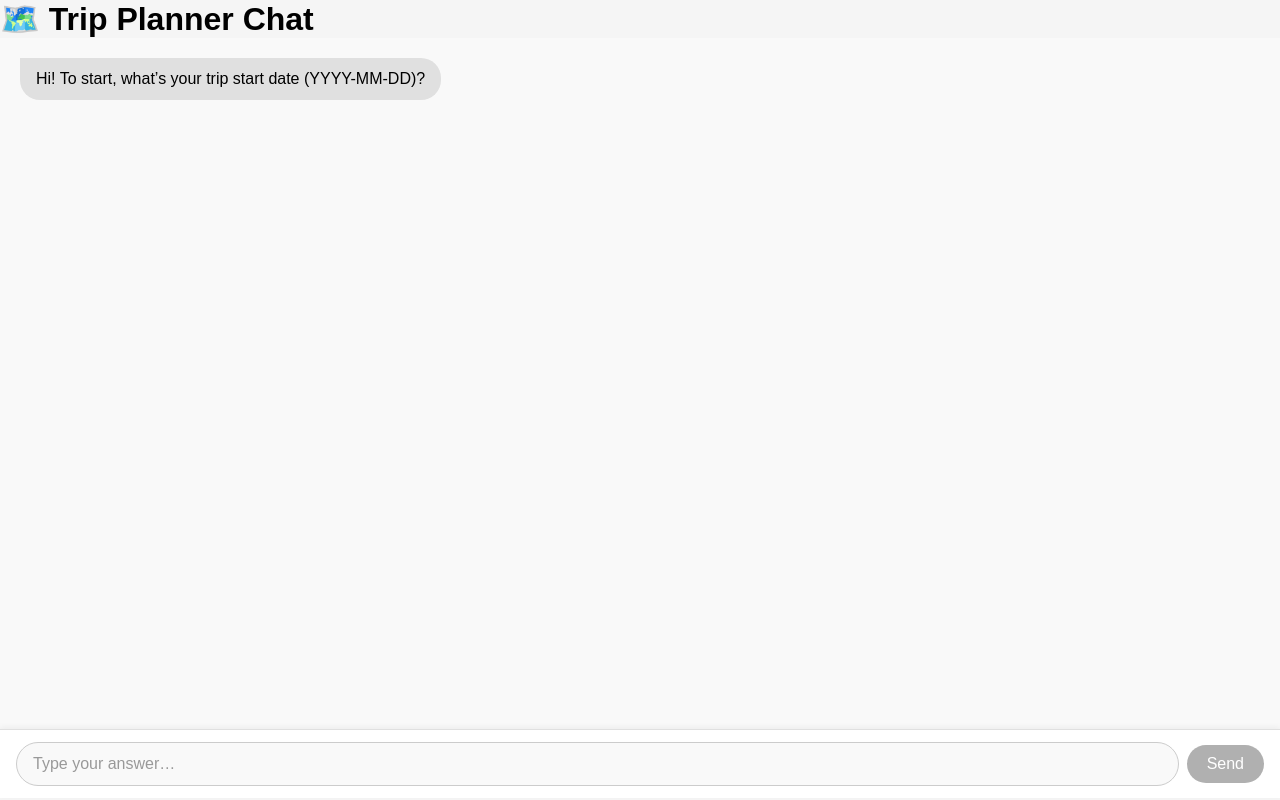
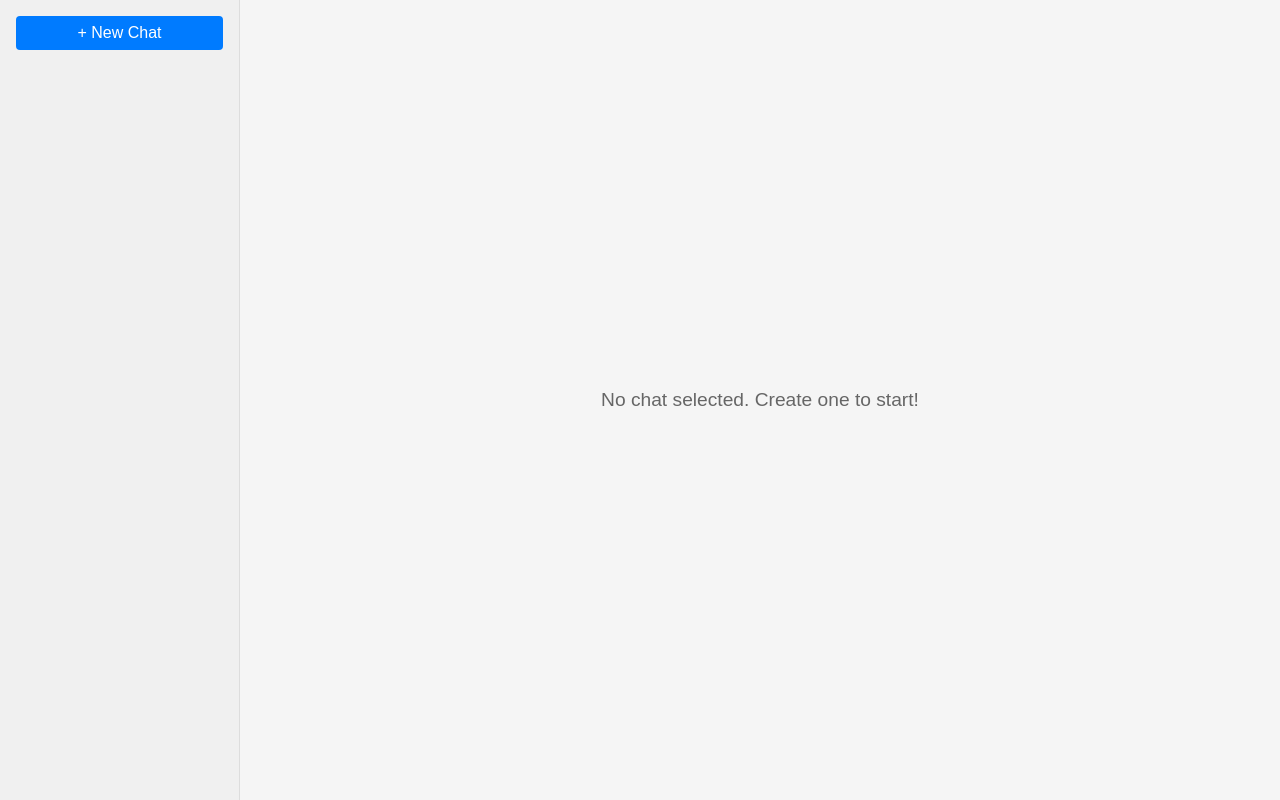
Before and after one commit to cyzhang39/trip-planner-chat, a React (Create React App) app: page / in a window 1280 px wide. Built offline with nearby package versions, Linux system fonts and the light colour scheme.

Commit message:
Allow creating and deleting sections

```diff
--- a/src/App.js
+++ b/src/App.js
@@ -1,11 +1,87 @@
-import React from 'react';
+import React, {useState} from 'react';
 import Chat from './components/chat.js';
+import {v4 as uuidv4} from 'uuid'
+import './styles/main.css'
+
 
 export default function App() {
+  const [sessions, setSessions] = useState([])
+  const [id, setId] = useState(null)
+  // const [nextNum, setNum] = useState(1)
+
+  const getNext = () => {
+    const used = sessions
+      .map(s => {
+        const m = s.name.match(/^Chat (\d+)$/);
+        return m ? parseInt(m[1], 10) : NaN;
+      })
+      .filter(n => !isNaN(n));
+    let n = 1;
+    while (used.includes(n)) n++;
+    return n;
+  };
+
+
+  const createSession = () => {
+    const sid = uuidv4();
+    const num = getNext();
+    const newSession = {
+      sid,
+      name: `Chat ${num}`,
+      messages: [{ from: 'bot', text: 'Hi! I am your trip planner assistant. Before generating your itinerary, please answer a few questions first. \n First, when do you plan to start this trip (YYYY-MM-DD)?' }],
+      step: 'start-date',
+      answers: {}
+    }
+    // setNum(num => num + 1);
+    setSessions(s => [...s, newSession])
+    setId(sid)
+
+  };
+  const deleteSession = (sid) => {
+    setSessions(s => s.filter(ss => ss.sid !== sid));
+    if(sid === id){
+      const remain = sessions.filter(ss => ss.sid !== sid);
+      setId(remain.length ? remain[0].sid : null);
+    }
+  };
+  const updateSession = (sid, updates) => {
+    setSessions(s => s.map(ss => ss.sid === sid ? {...ss, ...updates} : ss));
+  };
+  const activeSession = sessions.find(ss => ss.sid === id);
+
   return (
     <div className="app-container">
-      <h1>🗺️ Trip Planner Chat</h1>
-      <Chat />
+      <aside className="sidebar">
+        <button className="new-chat-btn" onClick={createSession}>
+          + New Chat
+        </button>
+        <ul className="session-list">
+          {sessions.map(sess => (
+            <li
+              key={sess.sid}
+              className={sess.sid === id ? 'active' : ''}
+              onClick={() => setId(sess.sid)}
+            >
+              {sess.name}
+              <button
+                className="delete-btn"
+                onClick={() => deleteSession(sess.sid)}
+              >×</button>
+            </li>
+          ))}
+        </ul>
+      </aside>
+      <main className="chat-panel">
+        {activeSession
+          ? <Chat
+              messages={activeSession.messages}
+              step={activeSession.step}
+              answers={activeSession.answers}
+              onSessionChange={updates => updateSession(id, updates)}
+            />
+          : <div className="no-chat">No chat selected. Create one to start!</div>
+        }
+      </main>
     </div>
-  );
+  )
 }
--- a/src/components/chat.js
+++ b/src/components/chat.js
@@ -1,12 +1,8 @@
+// src/components/Chat.jsx
 import React, { useState, useRef, useEffect } from 'react';
 import '../styles/main.css';
 
-export default function Chat() {
-  const [messages, setMessages] = useState([
-    { from: 'bot', text: 'Hi! To start, what’s your trip start date (YYYY-MM-DD)?' }
-  ]);
-  const [step, setStep] = useState('start-date');
-  const [answers, setAnswers] = useState({});
+export default function Chat({messages, step, answers, onSessionChange}) {
   const [input, setInput] = useState('');
   const bottomRef = useRef(null);
 
@@ -14,99 +10,87 @@ export default function Chat() {
     bottomRef.current?.scrollIntoView({ behavior: 'smooth' });
   }, [messages]);
 
+  const update = (fields) => {
+    onSessionChange(fields);
+  };
+  const setMessages = (msgs) => update({ messages: msgs });
+  const setStep = (s) => update({ step: s });
+  const setAnswers = (ans) => update({ answers: ans });
+
   const sendMessage = (content) => {
-    const newMessage = { from: 'user', text: content };
-    const updatedMessages = [...messages, newMessage];
-    setMessages(updatedMessages);
+    const userMsg = { from: 'user', text: content };
+    const updated = [...messages, userMsg];
+    setMessages(updated);
     setInput('');
 
     if (step === 'listening') {
-      handleFollowUp(content, updatedMessages);
+      handleFollowUp(content, updated);
     } else {
-      handleNextStep(content);
+      handleNextStep(content, updated);
     }
   };
 
   const handleFollowUp = (question, history) => {
-    // setMessages(msgs => [...msgs, { from: 'user', text: question }]);
     setStep('loading');
-
     fetch("http://localhost:8000/api/chat", {
       method: "POST",
       headers: { "Content-Type": "application/json" },
-      body: JSON.stringify({question, chat_history: history}),
+      body: JSON.stringify({ question, chat_history: history }),
     })
       .then(res => res.json())
       .then(data => {
-        setMessages(msgs => [
-          ...msgs,
-          { from: 'bot', text: data.answer }
-        ]);
+        setMessages([...history, { from: 'bot', text: data.answer }]);
         setStep('listening');
       })
-      .catch(err => {
-        console.error(err);
-        setMessages(msgs => [
-          ...msgs,
-          { from: 'bot', text: '😞 Something went wrong.' }
-        ]);
+      .catch(() => {
+        setMessages([...history, { from: 'bot', text: '😞 Something went wrong.' }]);
         setStep('listening');
       });
-  }
+  };
 
+  const handleNextStep = (answer, history) => {
+    let nextBotText = '';
+    let nextStep    = '';
 
-  const handleNextStep = (answer) => {
-    let nextBotText = '';
-    let nextStep = '';
     switch (step) {
       case 'start-date':
-        setAnswers(a => ({ ...a, start_date: answer }));
-        nextBotText = 'Great—what’s your end date?';
-        nextStep = 'end-date';
+        setAnswers({ ...answers, start_date: answer });
+        nextBotText = 'Great — and what\'s your end date?';
+        nextStep    = 'end-date';
         break;
-
       case 'end-date':
-        setAnswers(a => ({ ...a, end_date: answer }));
-        nextBotText = 'How many people are traveling?';
-        nextStep = 'party-size';
+        setAnswers({ ...answers, end_date: answer });
+        nextBotText = 'How many people are there in total traveling?';
+        nextStep    = 'party-size';
         break;
-
       case 'party-size':
-        setAnswers(a => ({ ...a, party_size: answer }));
-        nextBotText = 'What’s your budget per day? (<100, 100-200, 200-300, >300)';
-        nextStep = 'budget';
+        setAnswers({ ...answers, party_size: answer });
+        nextBotText = 'What\'s your estimated average budget per day per traveler? (<100, 100-200, 200-300, >300)';
+        nextStep    = 'budget';
         break;
-
       case 'budget':
-        setAnswers(a => ({ ...a, budget: answer }));
+        setAnswers({ ...answers, budget: answer });
         nextBotText = 'Which region/country are you visiting?';
-        nextStep = 'region';
+        nextStep    = 'region';
         break;
-
       case 'region':
-        setAnswers(a => ({ ...a, region: answer }));
-        nextBotText = 'Any top activity categories? (e.g. beach, food. Comma-separated.)';
-        nextStep = 'activities';
+        setAnswers({ ...answers, region: answer });
+        nextBotText = 'Any top activity categories? (e.g. beach, food. Comma-separated!)';
+        nextStep    = 'activities';
         break;
-
       case 'activities':
-        setAnswers(a => ({ ...a, activities: answer.split(',').map(s => s.trim()) }));
-        nextBotText = 'Anything else we should know?';
-        nextStep = 'extras';
+        setAnswers({ ...answers, activities: answer.split(',').map(s => s.trim()) });
+        nextBotText = 'Anything else I should know?';
+        nextStep    = 'extras';
         break;
-
       case 'extras':
-        setAnswers(a => ({ ...a, extras: answer }));
+        setAnswers({ ...answers, extras: answer });
         nextBotText = 'All set! Shall I generate your itinerary now? (yes/no)';
-        nextStep = 'confirm';
+        nextStep    = 'confirm';
         break;
-
       case 'confirm':
         if (/^y(es)?$/i.test(answer)) {
-          setMessages(msgs => [
-            ...msgs,
-            { from: 'bot', text: 'Generating your itinerary… 🎉' }
-          ]);
+          setMessages([...history, { from: 'bot', text: 'Generating your itinerary… 🎉' }]);
           setStep('loading');
 
           fetch("http://localhost:8000/api/plan", {
@@ -116,33 +100,21 @@ export default function Chat() {
           })
             .then(res => res.json())
             .then(data => {
-              const itinerary = data.itinerary || data;
-              // const lines = itinerary.split('\n').filter(line => line.trim());
-              const days = itinerary.split(/\n?Day\s+/).filter(s => s.trim()).map(s => 'Day ' + s.trim())
-              const m = days.join('\n\n')
-
-              setMessages(msgs => [
-                ...msgs,
-                { from: 'bot', text: "Here’s your itinerary" },
-                { from: 'bot', text: m },
-                // ...lines.map((line, i) => ({ from: 'bot', text: line }))
+              const itinerary = data.itinerary || '';
+              setMessages([
+                ...history,
+                { from: 'bot', text: "Here\'s your itinerary:" },
+                { from: 'bot', text: itinerary }
               ]);
               setStep('listening');
             })
-            .catch(err => {
-              console.error(err);
-              setMessages(msgs => [
-                ...msgs,
-                { from: 'bot', text: '😞 Oops, something went wrong.' }
-              ]);
+            .catch(() => {
+              setMessages([...history, { from: 'bot', text: '😞 Oops, something went wrong.' }]);
               setStep('listening');
             });
           return;
         } else {
-          setMessages(msgs => [
-            ...msgs,
-            { from: 'bot', text: 'Okay, let me know what to change.' }
-          ]);
+          setMessages([...history, { from: 'bot', text: 'Okay, let me know what to change.' }]);
           setStep('listening');
         }
         break;
@@ -151,15 +123,16 @@ export default function Chat() {
         return;
     }
 
-    setMessages(msgs => [...msgs, { from: 'bot', text: nextBotText }]);
-    setStep(nextStep);
+    if (nextBotText) {
+      setMessages([...history, { from: 'bot', text: nextBotText }]);
+      setStep(nextStep);
+    }
   };
 
   return (
     <div className="chat-container">
-      {}
       <div className="chat-window">
-        {messages.map((m, i) => (
+        {messages.map((m,i) => (
           <div key={i} className={`message ${m.from}`}>
             <div className="bubble">{m.text}</div>
           </div>
@@ -171,19 +144,16 @@ export default function Chat() {
         <input
           type="text"
           value={input}
+          disabled={step === 'loading'}
           onChange={e => setInput(e.target.value)}
-          onKeyDown={e => {
-            if (e.key === 'Enter' && input.trim()) {
-              sendMessage(input.trim());
-            }
-          }}
+          onKeyDown={e => e.key === 'Enter' && input.trim() && sendMessage(input.trim())}
           placeholder="Type your answer…"
         />
         <button
           onClick={() => input.trim() && sendMessage(input.trim())}
-          disabled={!input.trim()}
+          disabled={!input.trim() || step === 'loading'}
         >
-          Send
+          {step === 'loading' ? '…' : 'Send'}
         </button>
       </div>
     </div>
--- a/src/styles/main.css
+++ b/src/styles/main.css
@@ -1,29 +1,116 @@
-
+/* Reset & Base */
 * {
   box-sizing: border-box;
   margin: 0;
   padding: 0;
 }
+
 html, body, #root {
   height: 100%;
   font-family: Arial, sans-serif;
   background: #f5f5f5;
 }
 
+/* Top‐level app layout */
+.app-container {
+  display: flex;
+  height: 100vh;      /* Fill the viewport */
+}
+
+/* Sidebar for chat sessions */
+.sidebar {
+  width: 240px;
+  background: #f0f0f0;
+  border-right: 1px solid #ddd;
+  padding: 16px;
+  overflow-y: auto;
+}
+
+.new-chat-btn {
+  display: block;
+  width: 100%;
+  padding: 8px;
+  margin-bottom: 16px;
+  background: #007bff;
+  color: #fff;
+  border: none;
+  border-radius: 4px;
+  cursor: pointer;
+  font-size: 1rem;
+  text-align: center;
+  transition: background 0.2s ease;
+}
+.new-chat-btn:hover {
+  background: #0056b3;
+}
+
+.session-list {
+  list-style: none;
+  padding: 0;
+  margin: 0;
+}
+.session-list li {
+  display: flex;
+  justify-content: space-between;
+  align-items: center;
+  padding: 8px;
+  cursor: pointer;
+  border-radius: 4px;
+  transition: background 0.2s ease;
+}
+.session-list li:hover {
+  background: #e0e0e0;
+}
+.session-list li.active {
+  background: #ccc;
+}
+
+.delete-btn {
+  background: none;
+  border: none;
+  font-size: 1.1rem;
+  color: #900;
+  cursor: pointer;
+  line-height: 1;
+  transition: color 0.2s ease;
+}
+.delete-btn:hover {
+  color: #f00;
+}
+
+/* Chat panel (right side) */
+.chat-panel {
+  flex: 1;                    /* Take remaining width */
+  display: flex;
+  flex-direction: column;
+}
+
+/* Shown when no chat is selected */
+.no-chat {
+  flex: 1;
+  display: flex;
+  align-items: center;
+  justify-content: center;
+  color: #666;
+  font-size: 1.2rem;
+}
+
+/* Individual chat container */
 .chat-container {
   display: flex;
   flex-direction: column;
-  height: 95vh;
+  flex: 1;                    /* Fill the chat-panel */
   background: #f9f9f9;
 }
 
+/* Scrollable message list */
 .chat-window {
   flex: 1;
   overflow-y: auto;
   padding: 20px;
 }
 
-
+/* Message bubbles */
 .message {
   display: flex;
   margin-bottom: 12px;
@@ -39,7 +126,7 @@ html, body, #root {
   padding: 10px 16px;
   border-radius: 20px;
   line-height: 1.4;
-  white-space: pre-wrap;
+  white-space: pre-wrap;      /* Preserve newlines */
 }
 .message.bot .bubble {
   background: #e0e0e0;
@@ -52,12 +139,13 @@ html, body, #root {
   border-top-right-radius: 0;
 }
 
+/* Input area fixed at bottom */
 .input-container {
   display: flex;
   align-items: center;
   padding: 12px 16px;
   border-top: 1px solid #e0e0e0;
-  background: #ffffff;
+  background: #fff;
   box-shadow: 0 -2px 6px rgba(0, 0, 0, 0.05);
   gap: 8px;
 }
@@ -69,14 +157,14 @@ html, body, #root {
   font-size: 1rem;
   outline: none;
   background: #f9f9f9;
-  transition: border-color 0.2s, box-shadow 0.2s;
+  transition: border-color 0.2s ease, box-shadow 0.2s ease;
 }
 .input-container input::placeholder {
   color: #999;
 }
 .input-container input:focus {
   border-color: #007bff;
-  box-shadow: 0 0 0 3px rgba(0,123,255,0.15);
+  box-shadow: 0 0 0 3px rgba(0, 123, 255, 0.15);
   background: #fff;
 }
 .input-container button {
@@ -87,8 +175,8 @@ html, body, #root {
   color: #fff;
   font-size: 1rem;
   cursor: pointer;
-  box-shadow: 0 2px 4px rgba(0,123,255,0.3);
-  transition: background 0.2s, transform 0.1s;
+  box-shadow: 0 2px 4px rgba(0, 123, 255, 0.3);
+  transition: background 0.2s ease, transform 0.1s ease;
 }
 .input-container button:hover:not(:disabled) {
   background: #0056b3;
```
Also changed, not shown: 1 other file (tests, documents, lock files or other folders).
